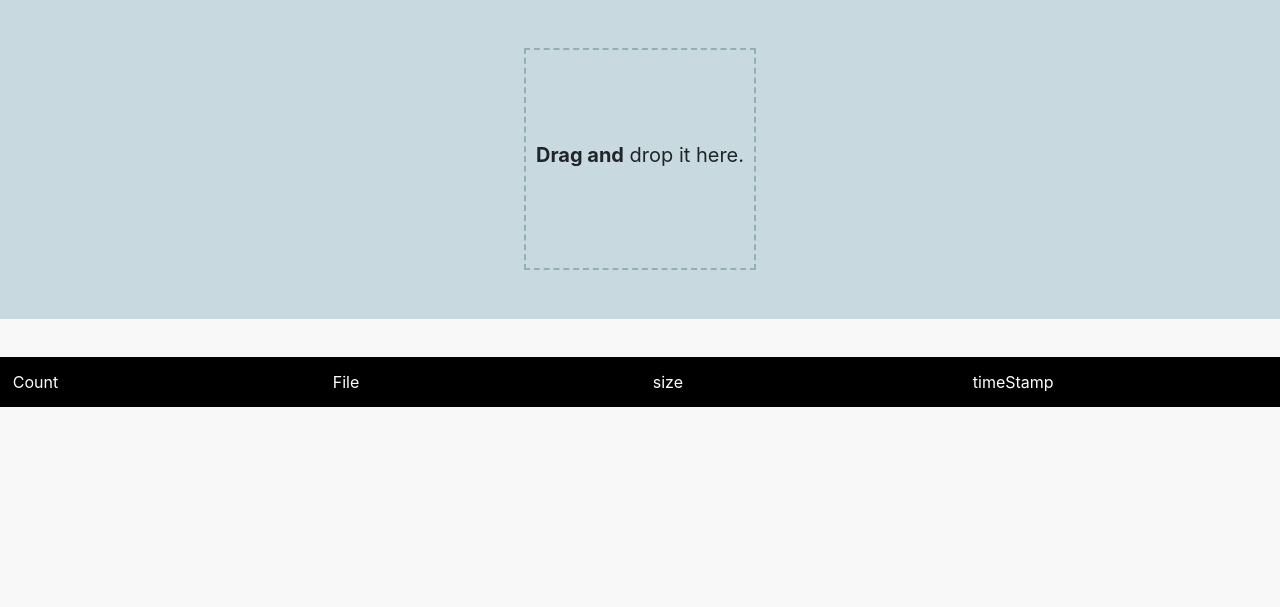
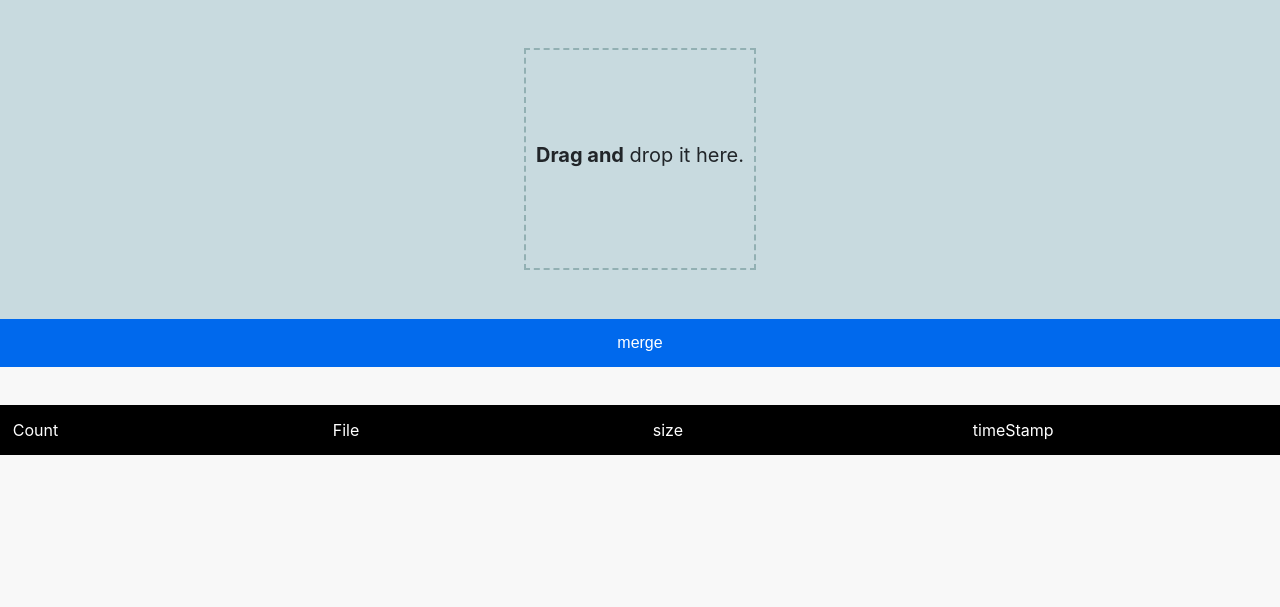
Before and after one commit to boringtutor/pdfApp, a Flask app: page / in a window 1280 px wide. Shown: the part 105-712 px from the top of the page. Before the commit the page ends 512 px from the top, so only its background shows below. Run offline with Flask 2, Linux system fonts and the light colour scheme; some libraries are stand-ins or nearby versions.

Commit message:
merge button added
add the merge button

```diff
--- a/webapp/application.py
+++ b/webapp/application.py
@@ -6,13 +6,7 @@
 def hello():
     return render_template('index.html')
 
-@app.route('/merge', methods=['GET','POST'])
-def getData():
-    if request.method == 'POST':
-       ## print('the data is : ',(request.data[0]))
-        print((request.data))
-    return 'got data'
-
-
+def mergeTheFile():
+    pass
 if __name__ == "__main__":
     app.run(debug=True)
--- a/webapp/templates/index.html
+++ b/webapp/templates/index.html
@@ -332,6 +332,14 @@
      background-color: #0f3c4b;
      }
 
+     .mergeContainer{
+         width:100%;
+         background-color: #0f3c4b;
+     }
+     .merge{
+         width:100%;
+
+     }
 
 
 
@@ -359,6 +367,9 @@
          </form>
     </div>
 
+    <div class="mergeContainer">
+        <button class="merge">merge</button>
+    </div>
 
     <div class="displayFilesToUpload">
         <table id="table">
@@ -452,6 +463,17 @@
                 .catch(console.error);
             }
 
+            //listening to merge...
+            $('.merge').click(()=>{
+                if(list.length <2){
+                    console.log('need atleast two files to merge');
+                }
+                else{
+                    console.log('merginggg....');
+
+                }
+
+            });
         (function (document, window, index) {
             // feature detection for drag&drop upload
             var isAdvancedUpload = function () {
```
